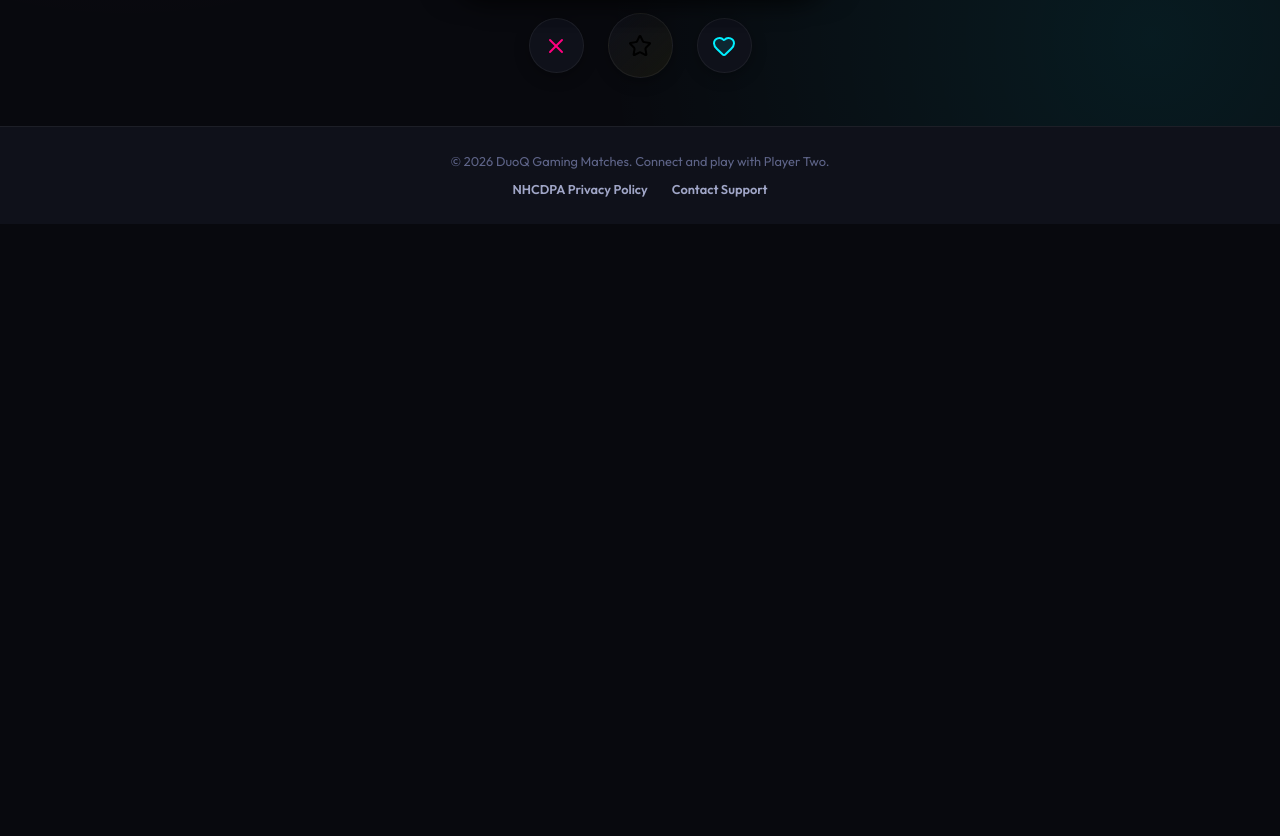
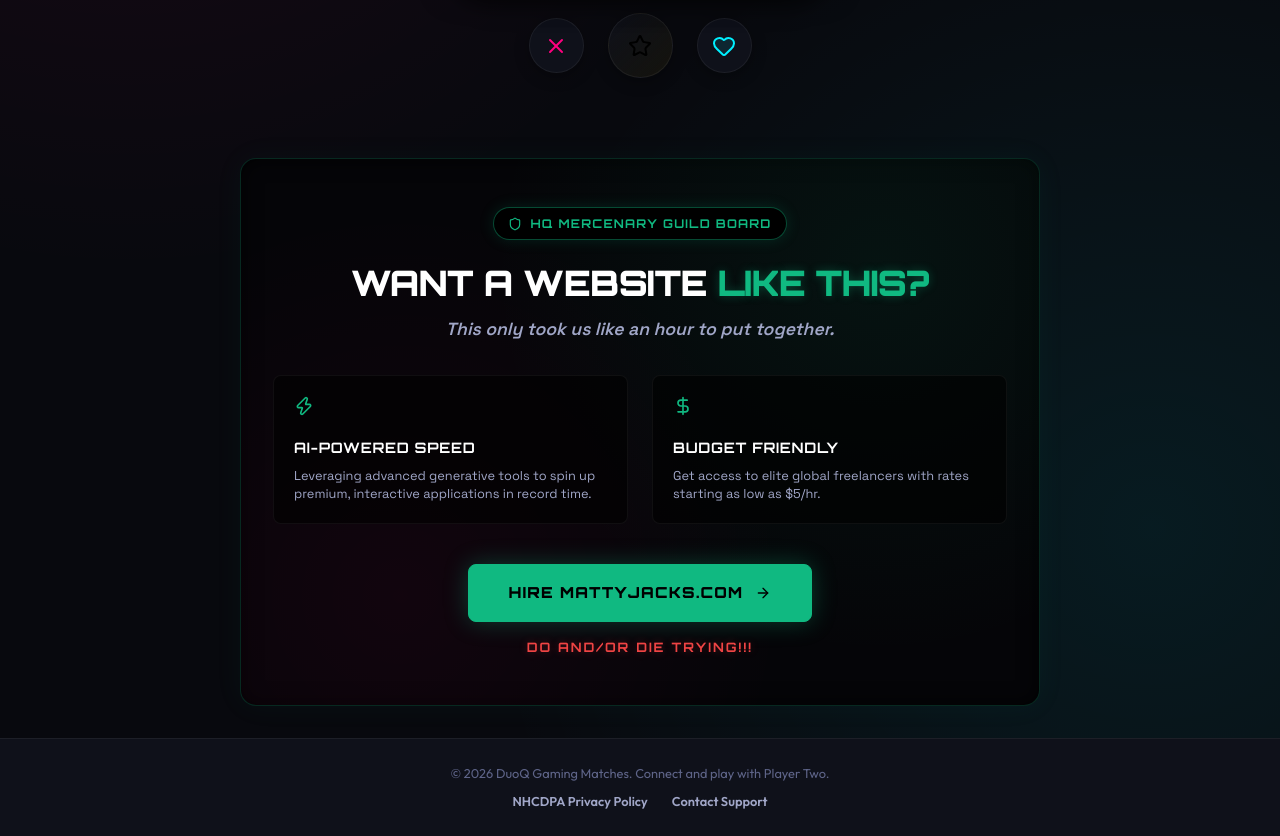
Before and after one commit to mattyjacks/Antigravity, a website with bundled scripts: page demoSean1/index.html in a window 1280 px wide. Shown: the part 708-1544 px from the top of the page. Before the commit the page ends 932 px from the top, so only its background shows below. Built offline with nearby package versions, Linux system fonts and the light colour scheme.

Commit message:
mattyjacks

```diff
--- a/demoSean1/css/components.css
+++ b/demoSean1/css/components.css
@@ -1081,3 +1081,180 @@
     grid-column: 1;
   }
 }
+
+/* ==========================================================================
+   6. MATTYJACKS.COM HIRE PROMO SECTION
+   ========================================================================== */
+.mattyjacks-promo-section {
+  margin-top: 4rem;
+  padding: 3rem 2rem;
+  background: #050508;
+  border: 1px solid rgba(16, 185, 129, 0.2);
+  border-radius: var(--border-radius-lg);
+  box-shadow: 0 0 30px rgba(16, 185, 129, 0.05), inset 0 0 20px rgba(0, 0, 0, 0.8);
+  position: relative;
+  overflow: hidden;
+  max-width: 800px;
+  width: 100%;
+  margin-left: auto;
+  margin-right: auto;
+  font-family: var(--font-accent);
+  text-align: center;
+}
+
+.mattyjacks-promo-section::before {
+  content: '';
+  position: absolute;
+  top: 0;
+  left: 0;
+  width: 100%;
+  height: 100%;
+  background: radial-gradient(circle at 80% 20%, rgba(16, 185, 129, 0.08) 0%, transparent 50%),
+              radial-gradient(circle at 20% 80%, rgba(255, 0, 127, 0.05) 0%, transparent 50%);
+  pointer-events: none;
+  z-index: 0;
+}
+
+.mattyjacks-header-badge {
+  display: inline-flex;
+  align-items: center;
+  gap: 0.5rem;
+  padding: 6px 14px;
+  background: #000;
+  border: 1px solid rgba(16, 185, 129, 0.4);
+  border-radius: 30px;
+  font-size: 0.75rem;
+  font-weight: 700;
+  color: #10b981;
+  font-family: var(--font-gaming);
+  text-transform: uppercase;
+  letter-spacing: 0.1em;
+  margin-bottom: 1.5rem;
+  box-shadow: 0 0 15px rgba(16, 185, 129, 0.15);
+  position: relative;
+  z-index: 1;
+}
+
+.mattyjacks-heading {
+  font-size: 2.2rem;
+  font-weight: 900;
+  color: #fff;
+  line-height: 1.1;
+  margin-bottom: 0.75rem;
+  letter-spacing: -0.02em;
+  text-transform: uppercase;
+  font-family: var(--font-gaming);
+  position: relative;
+  z-index: 1;
+}
+
+.mattyjacks-heading span {
+  color: #10b981;
+  text-shadow: 0 0 10px rgba(16, 185, 129, 0.3);
+}
+
+.mattyjacks-subheading {
+  font-size: 1.1rem;
+  color: var(--text-secondary);
+  font-weight: 600;
+  margin-bottom: 2rem;
+  font-style: italic;
+  position: relative;
+  z-index: 1;
+}
+
+.mattyjacks-pitch-grid {
+  display: grid;
+  grid-template-columns: 1fr 1fr;
+  gap: 1.5rem;
+  margin-bottom: 2.5rem;
+  position: relative;
+  z-index: 1;
+}
+
+.mattyjacks-pitch-card {
+  background: rgba(0, 0, 0, 0.6);
+  border: 1px solid rgba(255, 255, 255, 0.05);
+  border-radius: var(--border-radius-md);
+  padding: 1.25rem;
+  text-align: left;
+  transition: all var(--transition-normal);
+}
+
+.mattyjacks-pitch-card:hover {
+  border-color: rgba(16, 185, 129, 0.3);
+  background: rgba(16, 185, 129, 0.02);
+  transform: translateY(-2px);
+}
+
+.mattyjacks-pitch-icon {
+  color: #10b981;
+  margin-bottom: 0.75rem;
+}
+
+.mattyjacks-pitch-title {
+  font-family: var(--font-gaming);
+  font-size: 0.9rem;
+  font-weight: 700;
+  color: #fff;
+  margin-bottom: 0.5rem;
+}
+
+.mattyjacks-pitch-desc {
+  font-size: 0.8rem;
+  color: var(--text-secondary);
+  line-height: 1.4;
+}
+
+.mattyjacks-cta-wrap {
+  display: flex;
+  flex-direction: column;
+  align-items: center;
+  gap: 1rem;
+  position: relative;
+  z-index: 1;
+}
+
+.mattyjacks-btn {
+  display: inline-flex;
+  align-items: center;
+  justify-content: center;
+  gap: 0.75rem;
+  padding: 1rem 2.5rem;
+  border-radius: var(--border-radius-md);
+  background: #10b981;
+  color: #000;
+  font-family: var(--font-gaming);
+  font-size: 0.95rem;
+  font-weight: 900;
+  text-transform: uppercase;
+  letter-spacing: 0.08em;
+  border: 1px solid #10b981;
+  box-shadow: 0 0 25px rgba(16, 185, 129, 0.3);
+  transition: all var(--transition-normal);
+  text-decoration: none;
+}
+
+.mattyjacks-btn:hover {
+  background: transparent;
+  color: #10b981;
+  box-shadow: 0 0 35px rgba(16, 185, 129, 0.5);
+  transform: translateY(-2px);
+}
+
+.mattyjacks-die-trying {
+  font-family: var(--font-gaming);
+  font-size: 0.75rem;
+  font-weight: 700;
+  color: #ef4444;
+  text-transform: uppercase;
+  letter-spacing: 0.15em;
+  text-shadow: 0 0 8px rgba(239, 68, 68, 0.3);
+  animation: pulse 2s infinite;
+}
+
+@media (max-width: 600px) {
+  .mattyjacks-pitch-grid {
+    grid-template-columns: 1fr;
+  }
+}
--- a/demoSean1/index.html
+++ b/demoSean1/index.html
@@ -70,6 +70,37 @@
           <button class="control-btn" id="action-like" title="Match / Like">
             <i data-lucide="heart" style="color:var(--accent);fill:rgba(0, 240, 255, 0.1);"></i>
           </button>
+        </div>
+      </div>
+
+      <!-- Hire MattyJacks Promo Section -->
+      <div class="mattyjacks-promo-section">
+        <div class="mattyjacks-header-badge">
+          <i data-lucide="shield" style="width:14px;height:14px;"></i>
+          HQ Mercenary Guild Board
+        </div>
+        <h2 class="mattyjacks-heading">Want a website <span>like this?</span></h2>
+        <p class="mattyjacks-subheading">This only took us like an hour to put together.</p>
+
+        <div class="mattyjacks-pitch-grid">
+          <div class="mattyjacks-pitch-card">
+            <i data-lucide="zap" class="mattyjacks-pitch-icon" style="width:20px;height:20px;"></i>
+            <h4 class="mattyjacks-pitch-title">AI-Powered Speed</h4>
+            <p class="mattyjacks-pitch-desc">Leveraging advanced generative tools to spin up premium, interactive applications in record time.</p>
+          </div>
+          <div class="mattyjacks-pitch-card">
+            <i data-lucide="dollar-sign" class="mattyjacks-pitch-icon" style="width:20px;height:20px;"></i>
+            <h4 class="mattyjacks-pitch-title">Budget Friendly</h4>
+            <p class="mattyjacks-pitch-desc">Get access to elite global freelancers with rates starting as low as $5/hr.</p>
+          </div>
+        </div>
+
+        <div class="mattyjacks-cta-wrap">
+          <a href="https://mattyjacks.com" target="_blank" rel="noopener noreferrer" class="mattyjacks-btn">
+            Hire MattyJacks.com
+            <i data-lucide="arrow-right" style="width:16px;height:16px;"></i>
+          </a>
+          <span class="mattyjacks-die-trying">Do and/or DIE TRYING!!!</span>
         </div>
       </div>
     </section>
--- a/demoSean1/js/chat.js
+++ b/demoSean1/js/chat.js
@@ -321,7 +321,11 @@ async function sendMessage(text) {
     // Format message logs for system context (keep last 10 messages to avoid large tokens)
     const contextMessages = history.slice(-10);
 
-    const response = await fetch('/api/chat', {
+    const apiEndpoint = window.location.protocol === 'file:'
+      ? 'http://localhost:3000/api/chat'
+      : '/api/chat';
+
+    const response = await fetch(apiEndpoint, {
       method: 'POST',
       headers: {
         'Content-Type': 'application/json'
```
